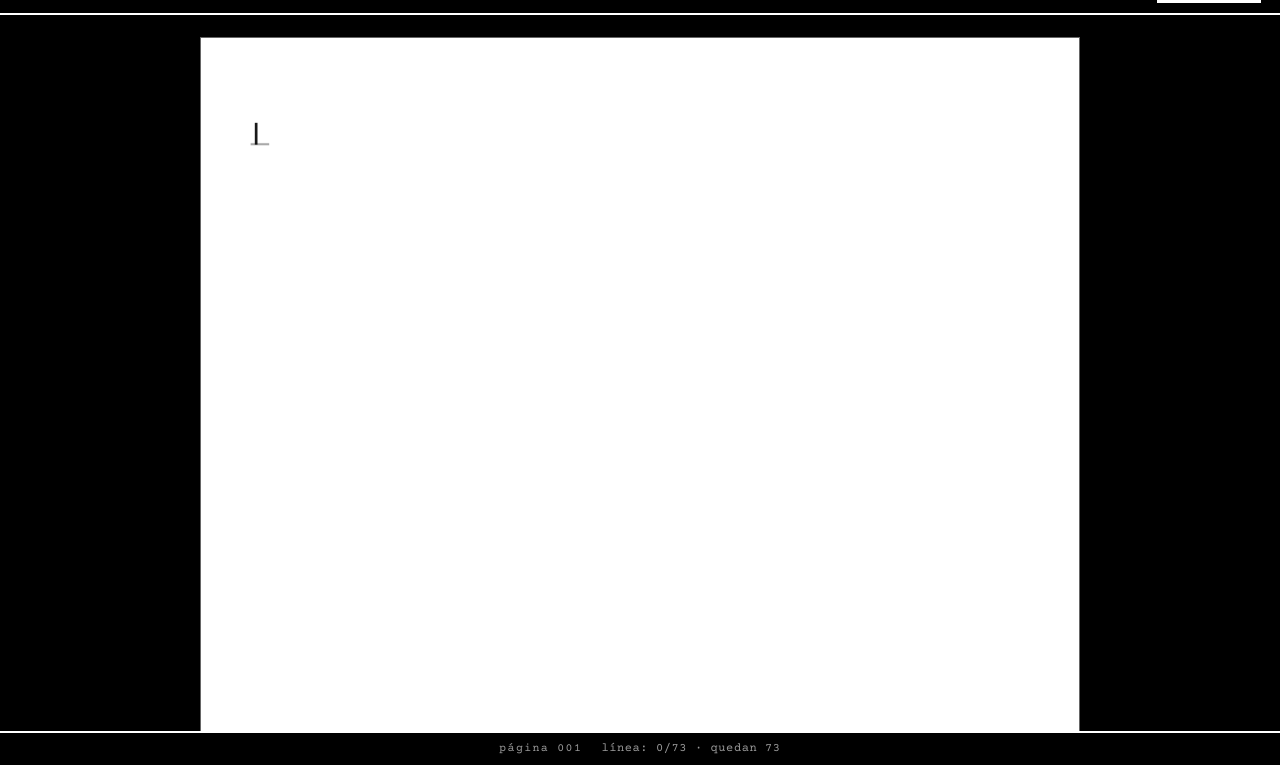
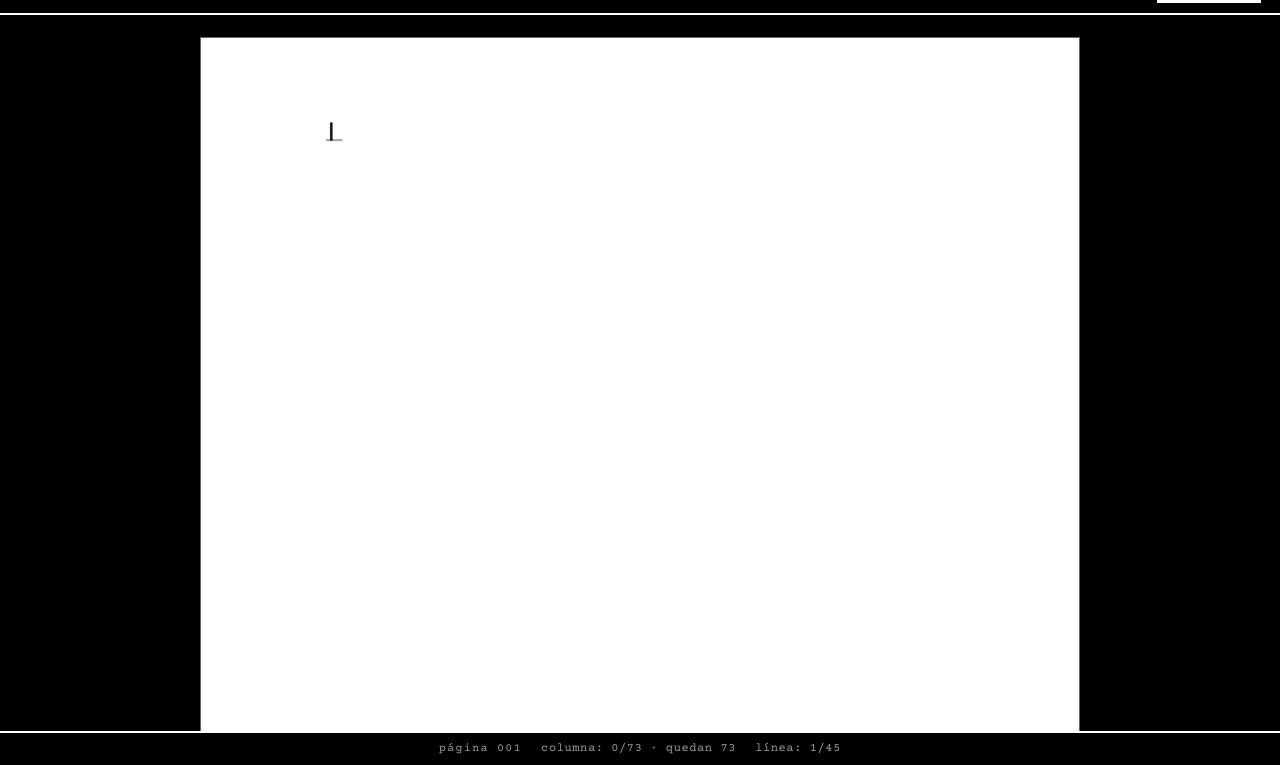
Before and after one commit to nicolasvenegas/Olympia1983, a website built with Vite: page index.html in a window 1280 px wide. Shown: the part 35-800 px from the top of the page. Built offline with nearby package versions, Linux system fonts and the light colour scheme.

Commit message:
Ajustar espaciado y alto de línea; añadir contador de líneas

```diff
--- a/index.html
+++ b/index.html
@@ -30,6 +30,7 @@
       <div class="foot-data">
         <span id="pageLabel" class="page-label">página 001</span>
         <span id="charCount" class="char-count">0</span>
+        <span id="lineCount" class="char-count"></span>
       </div>
     </footer>
     <dialog id="mailDialog" class="mail-dialog">
--- a/package.json
+++ b/package.json
@@ -1,7 +1,7 @@
 {
   "name": "olympia1983",
   "private": true,
-  "version": "0.2.0",
+  "version": "0.2.1",
   "type": "module",
   "description": "Emulación de máquina de escribir eléctrica AEG Olympia Carrera MD: escritura permanente sobre una única hoja A4, exportación en imagen.",
   "scripts": {
--- a/src-tauri/tauri.conf.json
+++ b/src-tauri/tauri.conf.json
@@ -1,7 +1,7 @@
 {
   "$schema": "https://schema.tauri.app/config/2",
   "productName": "Olympia1983",
-  "version": "0.2.0",
+  "version": "0.2.1",
   "identifier": "com.nicolasvenegas.olympia1983",
   "build": {
     "beforeDevCommand": "npm run dev",
--- a/src/layout.ts
+++ b/src/layout.ts
@@ -32,22 +32,29 @@ const FONT_SIZE_PT = 10; // 10–11 pt (pica de oficina)
 /**
  * Proporciones de la fuente monoespaciada móvil, ajustadas a las
  * especificaciones de la Olympia AEG Carrera MD:
- *  - CHAR_KERN (avance/glifo): pitch Pica = 10 cpp/in → 7.2 pt de ancho por
- *    carácter sobre un cuerpo de 10 pt ⇒ 0.72.
- *  - LINE_HEIGHT_KERN (interlineado): selector 1.5 ⇒ 1.5 × 4.23 mm = 6.35 mm ≈
- *    18 pt de alto de línea sobre cuerpo de 10 pt ⇒ 1.8.
+ *  - CHAR_KERN (avance visual del glifo): espaciado entre caracteres. El paso
+ *    mecánico de Pica (0.72) dejaba aire de más porque el avance real de
+ *    Courier Prime es ≈ 0.6em; 0.585 lo acerca aún más: el bloque de texto
+ *    resulta ~10% más estrecho que con 0.65 y se centra en la hoja.
+ *  - PITCH_KERN (paso de columna para la rejilla): pitch Pica = 10 cpi →
+ *    7.2 pt por columna sobre un cuerpo de 10 pt ⇒ 0.72. Determina COLS y no
+ *    depende del espaciado visual: las columnas por línea no cambian.
+ *  - LINE_HEIGHT_KERN (interlineado): selector compacto ⇒ 15 pt de alto de
+ *    línea sobre un cuerpo de 10 pt ⇒ 1.5 (más apretado que el original 1.8).
  */
-const CHAR_KERN = 0.72; // 10 cpi (Pica): 2.54 mm por carácter
-const LINE_HEIGHT_KERN = 1.8; // interlineado 1.5 (avance de rodillo ≈ 6.3 mm)
+const CHAR_KERN = 0.585; // avance visual de cada glifo (espaciado entre caracteres)
+const PITCH_KERN = 0.72; // paso mecánico de columna: 10 cpi (Pica), 2.54 mm
+const LINE_HEIGHT_KERN = 1.5; // alto de línea compacto (15 pt)
 
 /** Fuente: "Courier Prime" con respaldo de sistema. */
 export const FONT_STACK = '"Courier Prime", "Courier New", "Menlo", monospace';
 
 export const FONT_SIZE = Math.round((FONT_SIZE_PT / 72) * DPI);
 
-/** Rejilla fija: columnas y filas determinadas por los márgenes. */
+/** Rejilla fija: las columnas dependen del paso mecánico (PITCH_KERN), no del
+ * espaciado visual (CHAR_KERN); cambiar el espaciado no reduce las columnas. */
 export const COLS = Math.floor(
-  (PAGE_W - MARGIN_LEFT - MARGIN_RIGHT) / (FONT_SIZE * CHAR_KERN),
+  (PAGE_W - MARGIN_LEFT - MARGIN_RIGHT) / (FONT_SIZE * PITCH_KERN),
 );
 export const ROWS = Math.floor(
   (PAGE_H - MARGIN_TOP - MARGIN_BOTTOM) / (FONT_SIZE * LINE_HEIGHT_KERN),
@@ -56,6 +63,8 @@ export const ROWS = Math.floor(
 export interface Layout {
   charW: number;
   lineH: number;
+  /** Origen horizontal del bloque de texto (centrado en la hoja). */
+  left: number;
   x(col: number): number;
   y(row: number): number;
 }
@@ -63,10 +72,12 @@ export interface Layout {
 export function createLayout(): Layout {
   const charW = FONT_SIZE * CHAR_KERN;
   const lineH = FONT_SIZE * LINE_HEIGHT_KERN;
+  const left = (PAGE_W - COLS * charW) / 2;
   return {
     charW,
     lineH,
-    x: (col: number) => MARGIN_LEFT + col * charW + charW / 2,
+    left,
+    x: (col: number) => left + col * charW + charW / 2,
     y: (row: number) => MARGIN_TOP + row * lineH + lineH / 2,
   };
 }
--- a/src/main.ts
+++ b/src/main.ts
@@ -1,4 +1,4 @@
-import { PAGE_W, PAGE_H, COLS } from "./layout";
+import { PAGE_W, PAGE_H, COLS, ROWS } from "./layout";
 import { renderPage } from "./render";
 import { Typewriter } from "./engine";
 import { exportPagePng } from "./export";
@@ -20,6 +20,7 @@ const ctx = canvas.getContext("2d")!;
 
 const pageLabel = document.getElementById("pageLabel") as HTMLElement;
 const charCount = document.getElementById("charCount") as HTMLElement;
+const lineCount = document.getElementById("lineCount") as HTMLElement;
 const exportBtn = document.getElementById("exportBtn") as HTMLButtonElement;
 const mailBtn = document.getElementById("mailBtn") as HTMLButtonElement;
 const mailDialog = document.getElementById("mailDialog") as HTMLDialogElement;
@@ -53,13 +54,19 @@ function updateLabel(): void {
 /** Caracteres usados / disponibles y cuántos quedan en la línea actual. */
 function updateCharCount(): void {
   const remaining = Math.max(COLS - engine.cursor.col, 0);
-  charCount.textContent = `línea: ${engine.cursor.col}/${COLS} · quedan ${remaining}`;
+  charCount.textContent = `columna: ${engine.cursor.col}/${COLS} · quedan ${remaining}`;
 }
 
-/** Redibuja la hoja y actualiza el contador tras cada acción. */
+/** Línea actual del carro (1-based) sobre el total de la hoja. */
+function updateLineCount(): void {
+  lineCount.textContent = `línea: ${engine.cursor.row + 1}/${ROWS}`;
+}
+
+/** Redibuja la hoja y actualiza los contadores tras cada acción. */
 function react(_action: import("./engine").Action): void {
   draw();
   updateCharCount();
+  updateLineCount();
 }
 
 /** Exporta el PNG, limpia la página y deja una hoja nueva en blanco. */
@@ -78,6 +85,7 @@ async function exportAndNewPage(): Promise<void> {
   }
   draw();
   updateCharCount();
+  updateLineCount();
 }
 
 const DESTRUCTIVE_MOD = new Set(["backspace", "delete", "z", "x", "v", "a", "y"]);
@@ -234,6 +242,7 @@ mailForm.addEventListener("submit", (e) => {
         engine.pageCounter += 1;
         updateLabel();
         updateCharCount();
+        updateLineCount();
         draw();
       } else {
         mailSendBtn.disabled = false;
@@ -243,5 +252,6 @@ mailForm.addEventListener("submit", (e) => {
 
 updateLabel();
 updateCharCount();
+updateLineCount();
 draw();
 requestAnimationFrame(blink);
--- a/src/render.ts
+++ b/src/render.ts
@@ -4,10 +4,6 @@ import {
   PAGE_H,
   FONT_STACK,
   FONT_SIZE,
-  MARGIN_LEFT,
-  MARGIN_RIGHT,
-  MARGIN_TOP,
-  MARGIN_BOTTOM,
   createLayout,
   type Layout,
 } from "./layout";
@@ -55,7 +51,7 @@ export function renderPage(
 /** Cursor tipo carro con destello: una barra vertical contundente. */
 function drawCursor(ctx: CanvasRenderingContext2D, cursor: Cursor, layout: Layout): void {
   const baseY = layout.y(cursor.row) + cursor.half * (layout.lineH / 2);
-  const x = MARGIN_LEFT + cursor.col * layout.charW - LINE_CAP / 2;
+  const x = layout.left + cursor.col * layout.charW - LINE_CAP / 2;
   const top = baseY - layout.lineH * 0.42;
   const bottom = baseY + layout.lineH * 0.42;
 
```
Also changed, not shown: README.md.
